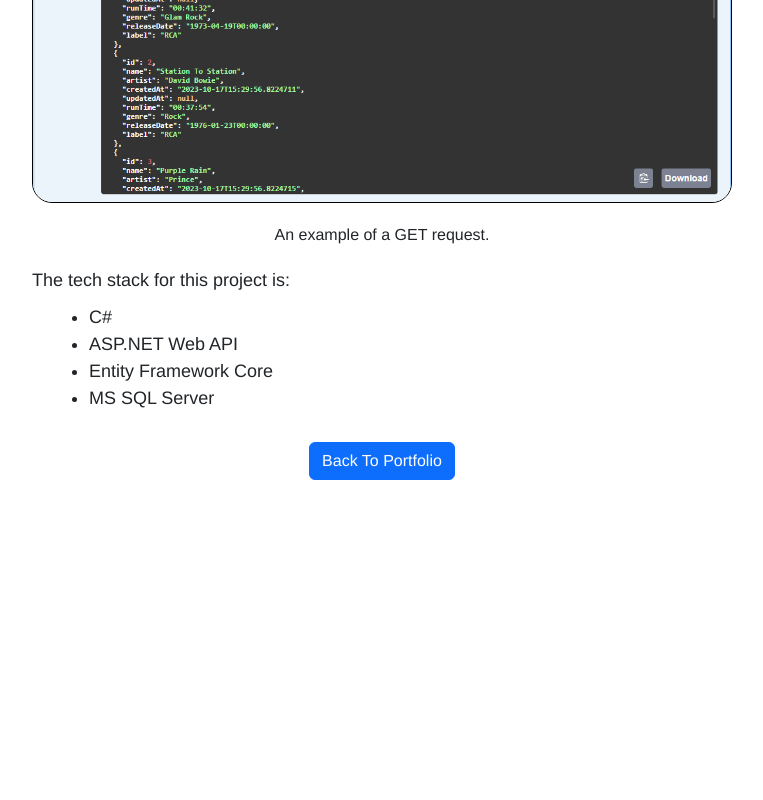
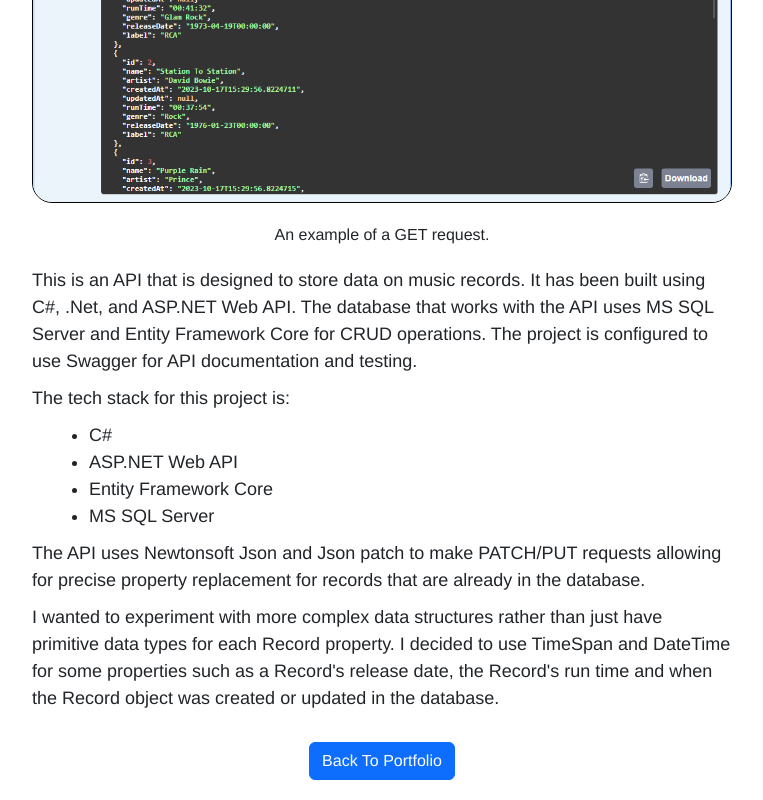
Before and after one commit to RoKen1000/portfolio-website, a React (Create React App) app: page /portfolio/retro-records-api in a window 1280 px wide. Shown: the part 287-1087 px from the top of the page, without its empty margins (258-1021 px from the left). Before the commit the page ends 800 px from the top, so only its background shows below. Built offline with nearby package versions, Linux system fonts and the light colour scheme.

Commit message:
Add text content to RetroRecordsAPI article page.

```diff
--- a/src/components/portfolio-articles/RetroRecordsAPI.jsx
+++ b/src/components/portfolio-articles/RetroRecordsAPI.jsx
@@ -38,16 +38,16 @@ export const RetroRecordsAPI = () => {
                         <img src={windowWidth < 600 ? apiMob : apiDesk} id="api-screenshot" alt="An example of a result of a GET request being made to the Retro Records API."></img>
                         <figcaption>An example of a GET request.</figcaption>
                     </figure>
-                    <p></p>
+                    <p>This is an API that is designed to store data on music records. It has been built using C#, .Net, and ASP.NET Web API. The database that works with the API uses MS SQL Server and Entity Framework Core for CRUD operations. The project is configured to use Swagger for API documentation and testing.</p>
                     <p>The tech stack for this project is:</p>
                     <ul className="portfolio-article-tech-stack">
                         <li>C#</li>
                         <li>ASP.NET Web API</li>
                         <li>Entity Framework Core</li>
                         <li>MS SQL Server</li>
-
                     </ul>
-                    <p></p>
+                    <p>The API uses Newtonsoft Json and Json patch to make PATCH/PUT requests allowing for precise property replacement for records that are already in the database.</p>
+                    <p>I wanted to experiment with more complex data structures rather than just have primitive data types for each Record property. I decided to use TimeSpan and DateTime for some properties such as a Record's release date, the Record's run time and when the Record object was created or updated in the database.</p>
                 </article>
                 <Button onClick={() => navigate("/portfolio")}>Back To Portfolio</Button>
             </motion.div>
```
